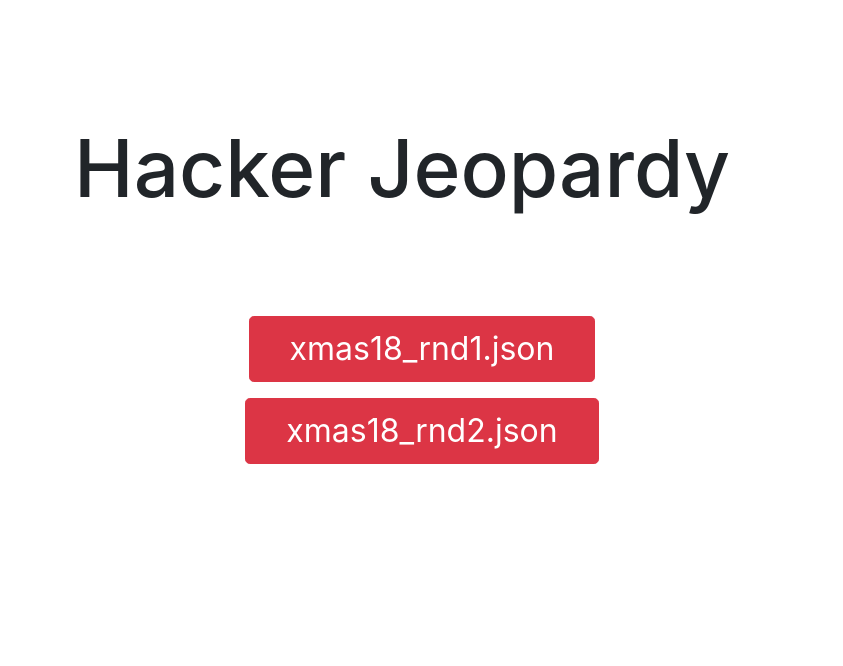
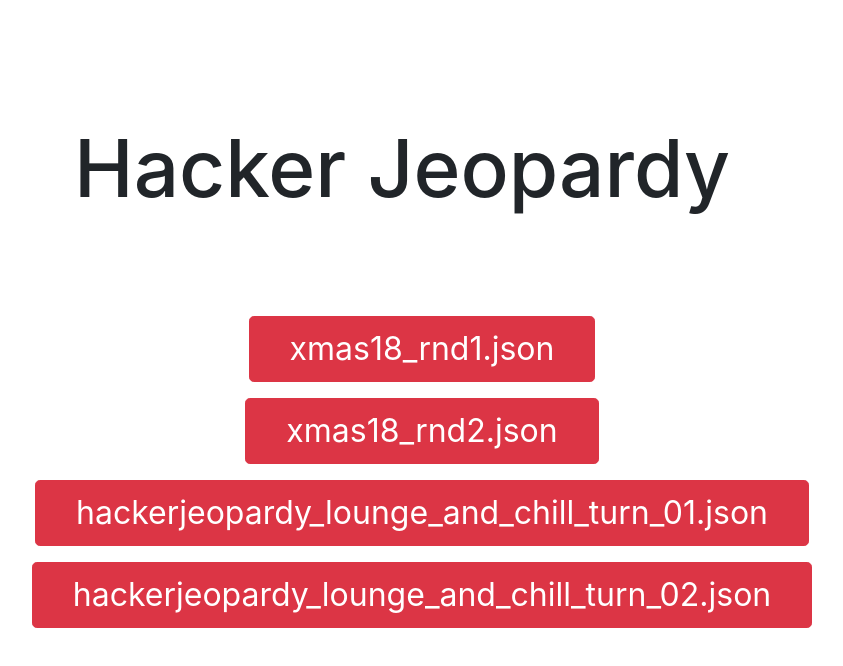
Before and after one commit to vspaceone/hackerjeopardy, an Angular app: page / in a window 1280 px wide. Shown: the top 666 px of the page, without its empty margins (238-1081 px from the left). Built offline with nearby package versions, Linux system fonts and the light colour scheme.

Commit message:
set columns dynmically

```diff
--- a/src/app/app.component.html
+++ b/src/app/app.component.html
@@ -90,7 +90,7 @@
   </div>
 </div>
 <div class="card-group">
-  <div *ngFor="let cat of qanda" class="card-column" style="width: 20%;">
+  <div *ngFor="let cat of qanda" class="card-column" id="catcolums" [style.width.%]="(100/(this.qanda.length))">
     <div class="card">
       <div class="card-body">
         <h2 class="card-title text-center">{{cat.category}}</h2>
@@ -99,7 +99,7 @@
   </div>
 </div>
 <div class="card-group">
-  <div *ngFor="let d of qanda" class="card-column" style="width: 20%; padding: 10px">
+  <div *ngFor="let d of qanda" class="card-column" id="questioncolums" [style.width.%]="(100/(this.qanda.length))" style="padding: 10px">
     <button class="btn btn-primary text-center av-{{q.available}}" [style.background-color]="q.color" style="width: 100%; margin-top: 4px;" *ngFor="let q of d.questions" (click)="onSelect(q)">
       {{q.value}}
     </button>
--- a/src/app/app.component.ts
+++ b/src/app/app.component.ts
@@ -41,6 +41,12 @@ export class AppComponent {
   selectSet(s): void {
     this.http.get("/assets/"+s).subscribe(data => {
       this.qanda = data;
+      for( var catIdx = 0; catIdx < (this.qanda.length); catIdx++){
+        for( var qIdx = 0; qIdx < (this.qanda[catIdx].questions.length); qIdx++){
+          this.qanda[catIdx].questions[qIdx].available = true;
+          this.qanda[catIdx].questions[qIdx].value = (qIdx + 1) * 100;
+        }
+      }
     })
   }
 
@@ -83,10 +89,15 @@ export class AppComponent {
   players = [
     {"name":"player1", "score": 0, "color": "#ff6b6b"},
     {"name":"player2", "score": 0, "color": "#6eff6b"},
-    {"name":"player3", "score": 0, "color": "#6771f1"}
+    {"name":"player3", "score": 0, "color": "#fcff47"}
   ]
 
   qanda = undefined;
-  sets = ["xmas18_rnd1.json", "xmas18_rnd2.json"];
+  sets = [
+    "xmas18_rnd1.json",
+    "xmas18_rnd2.json",
+    "hackerjeopardy_lounge_and_chill_turn_01.json",
+    "hackerjeopardy_lounge_and_chill_turn_02.json"
+  ];
 
 }
```
Also changed, not shown: 1 other file (tests, documents, lock files or other folders).
